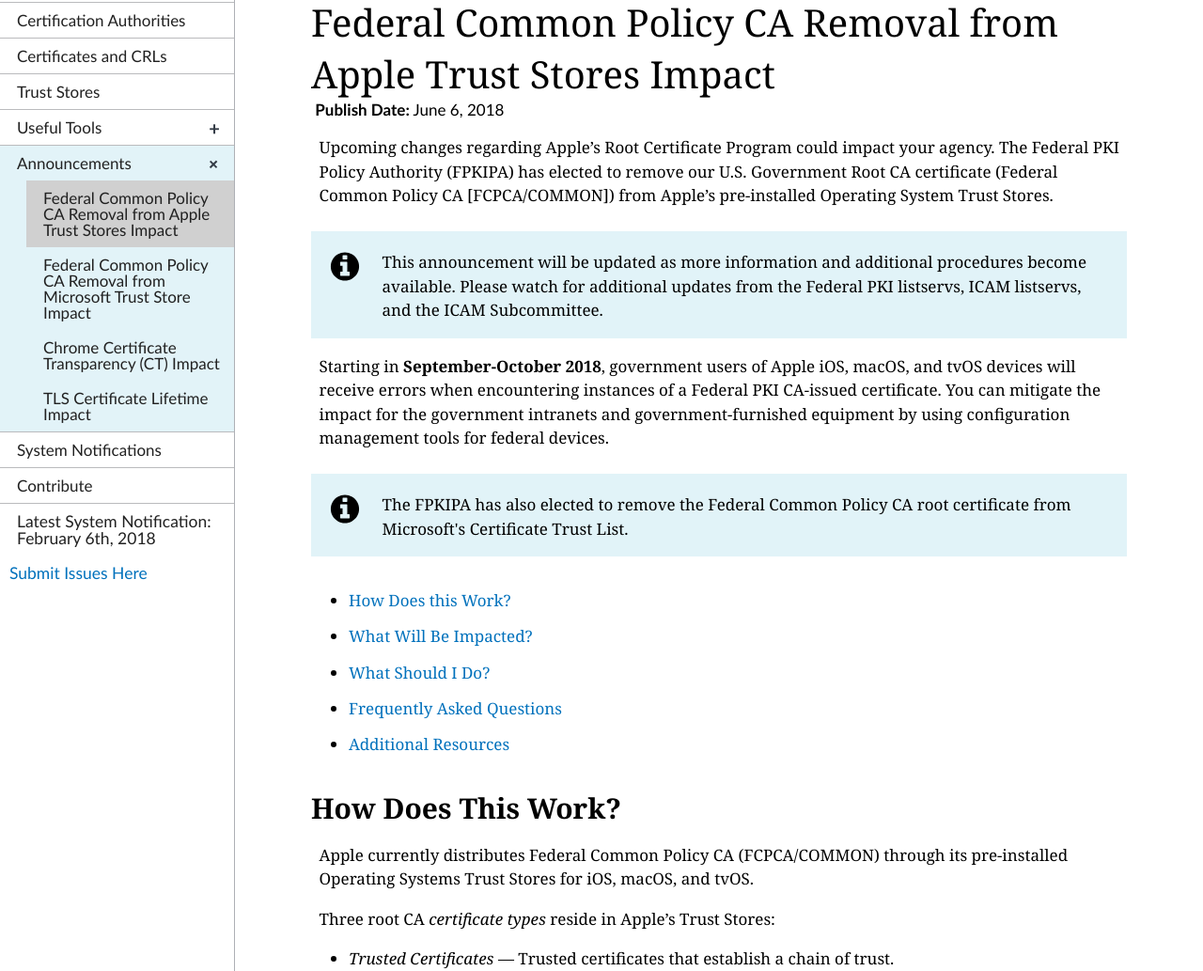
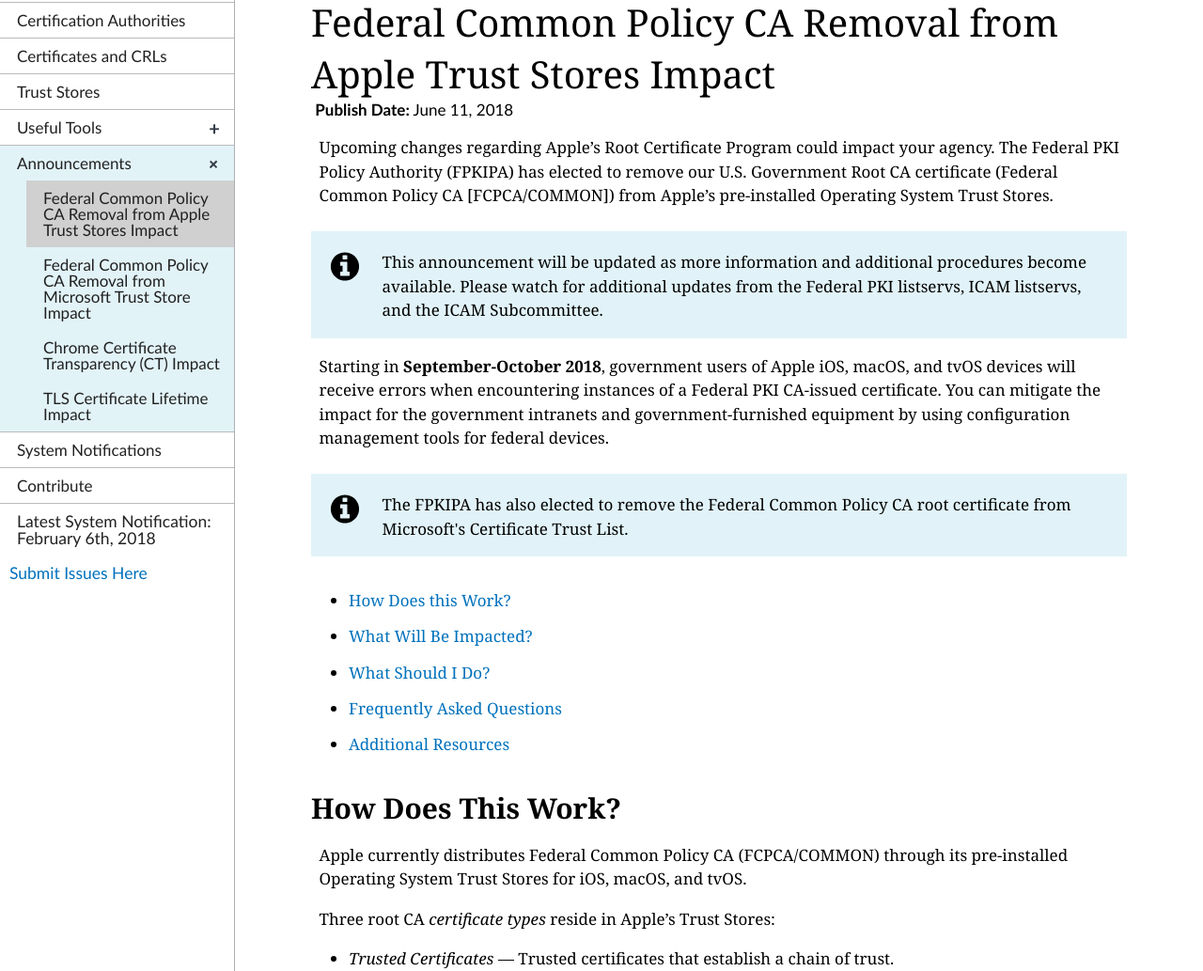
Before and after one commit to GSA/fpki-guides, a Jekyll site: the page built from _announcements/01_apple_common_removal.md, in a window 1280 px wide and 1400 px high. Shown: the part 195-1228 px from the top of the window at 94% size. Built offline with Jekyll 4.4.1, drawn with Linux system fonts in a browser that asks for light colours; nearby versions of some CDN libraries; library files that are not in the unit come from our copies; some of the changed text lies outside the part shown.

Commit message:
Update 01_apple_common_removal.md

```diff
--- a/_announcements/01_apple_common_removal.md
+++ b/_announcements/01_apple_common_removal.md
@@ -2,7 +2,7 @@
 layout: default
 navtitle: Federal Common Policy CA Removal from Apple Trust Stores Impact
 title: Federal Common Policy CA Removal from Apple Trust Stores Impact
-pubDate: June 6, 2018
+pubDate: June 11, 2018
 collection: announcements
 permalink: announcements/applepkichanges/
 description: Upcoming changes regarding Apple's Root Certificate Program could impact your agency. The Federal PKI Policy Authority has elected to remove our U.S. Government Root CA certificate (Federal Common Policy CA) from the Apple Operating System Trust Stores.  This change will impact government users of Apple iOS, macOS, and tvOS, starting in **September-October 2018**. <br><br> This change will cause government users to receive errors when encountering instances of a Federal PKI CA-issued certificate. You can mitigate the impact for the government intranets and government-furnished equipment by using configuration management tools for federal devices.
@@ -24,7 +24,7 @@
 
 ## How Does This Work?
 
-Apple currently distributes Federal Common Policy CA (FCPCA/COMMON) through its pre-installed Operating Systems Trust Stores for iOS, macOS, and tvOS.
+Apple currently distributes Federal Common Policy CA (FCPCA/COMMON) through its pre-installed Operating System Trust Stores for iOS, macOS, and tvOS.
 
 Three root CA _certificate types_ reside in Apple's Trust Stores:
 
```
Also changed, not shown: other parts of _announcements/01_apple_common_removal.md (+4 -4 lines).
